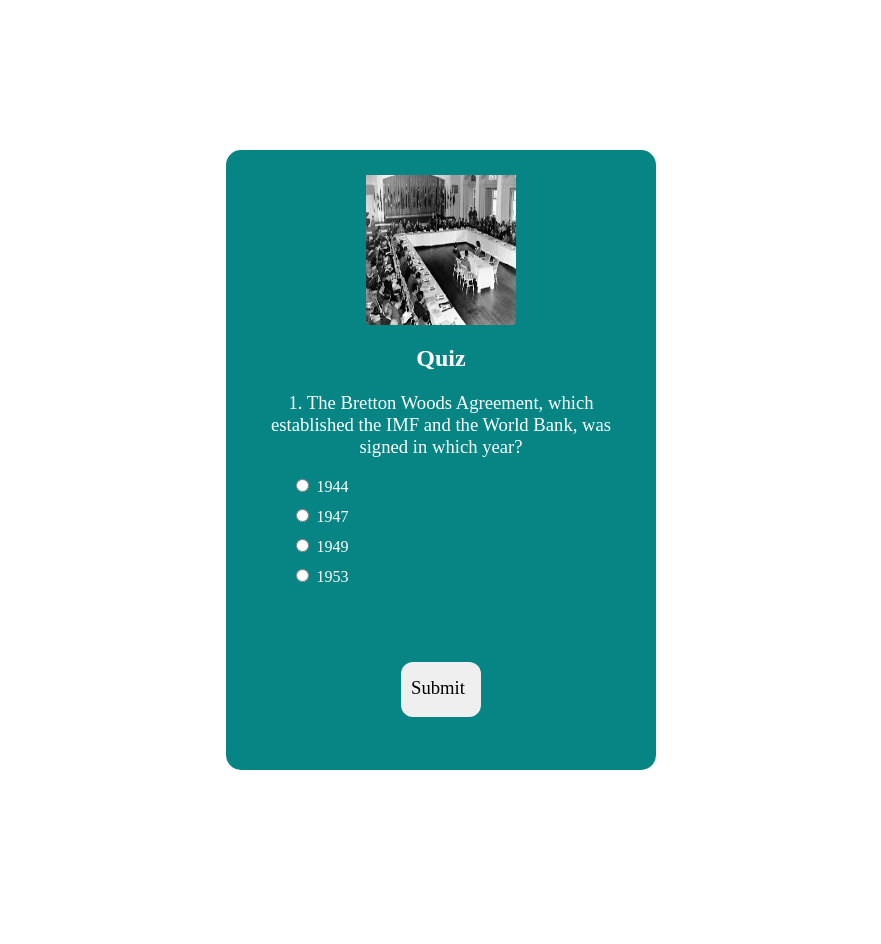
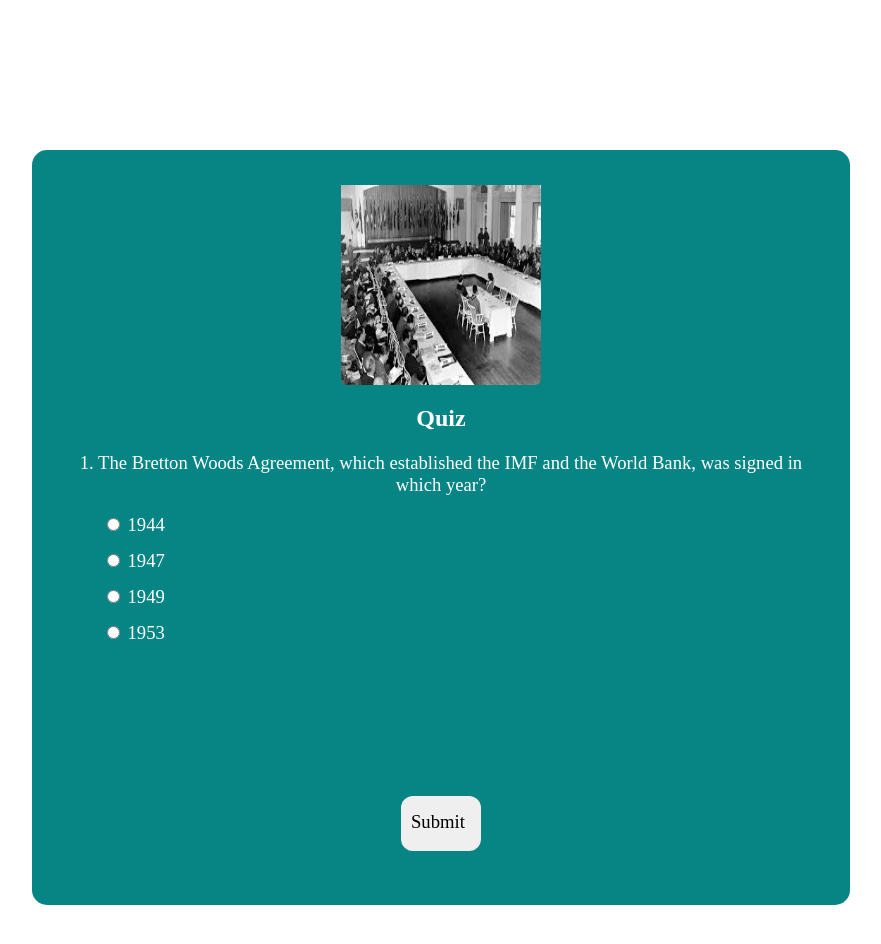
Before and after one commit to Dani5032/Quiz-Site, a plain HTML site: page index.html in a window 1280 px wide. Shown: the whole page, without its empty margins (199-1080 px from the left). Before the commit the page ends 870 px from the top, so only its background shows below. Drawn offline with Linux system fonts and the light colour scheme.

Commit message:
Final Push

```diff
--- a/style.css
+++ b/style.css
@@ -6,21 +6,21 @@ body{
     margin-left: auto;
     margin-right: auto;
     background-color: rgb(7, 133, 133);
-    width: 30%;
-    height: 600px;
+    width: 60%;
+    height: 725px;
     margin-top: 150px;
     margin-bottom: 100px;
     border-radius: 15px;
-    padding: 10px 25px;
+    padding: 15px 30px;
 }
 img{
-    border-radius: 4px;
-    padding-top: 15px;
+    border-radius: 6px;
+    padding-top: 20px;
     display: flex;
     margin-left: auto;
     margin-right: auto;
-    width: 150px;
-    height: 150px;
+    width: 200px;
+    height: 200px;
 }
 .quiz h2{
     text-align: center;
@@ -36,8 +36,8 @@ img{
 
 .quiz ul li{
  list-style-type: none;
- margin-bottom: 10px;
- font-size: 12pt;
+ margin-bottom: 14px;
+ font-size: 14pt;
  color: white;
  font-family: 'Times New Roman', Times, serif;
 }
```
